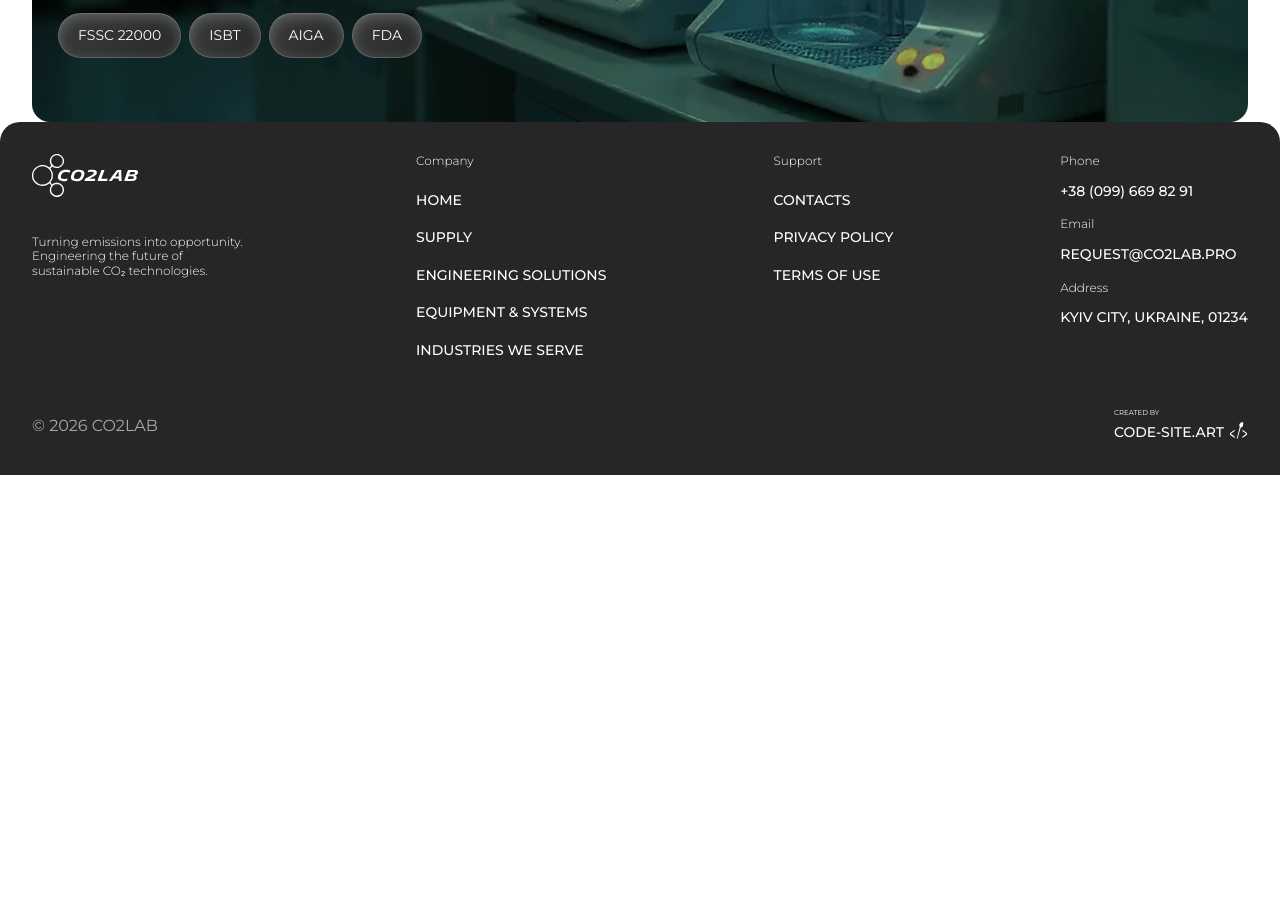
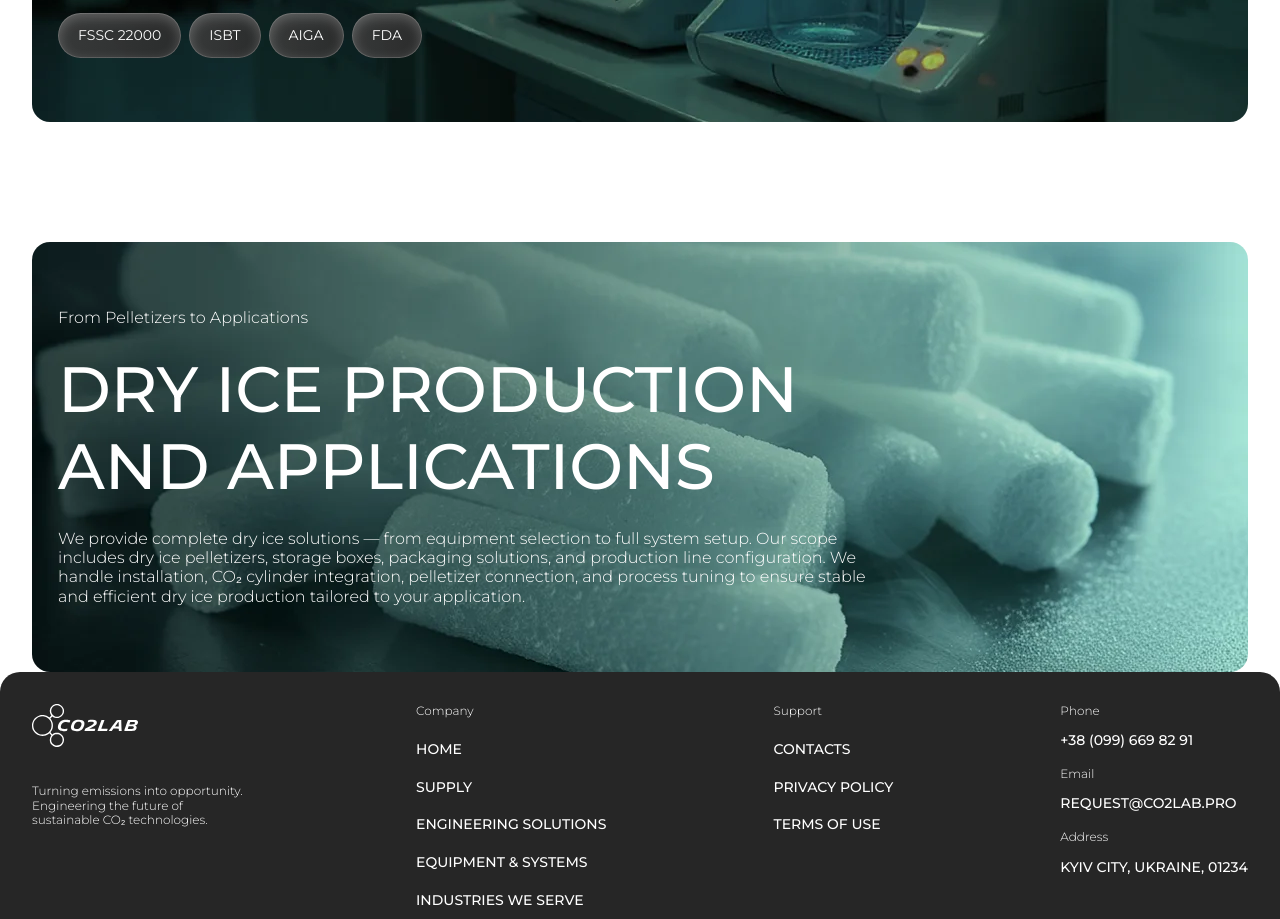
Before and after one commit to cyanidium-dev/co2lab, a Next.js app: page /solutions/engineering-solutions in a window 1280 px wide. Shown: the part 2460-3379 px from the top of the page. Before the commit the page ends 2935 px from the top, so only its background shows below. Built offline with nearby package versions, Linux system fonts and the light colour scheme.

Commit message:
added dry ice section

```diff
--- a/src/app/solutions/engineering-solutions/page.tsx
+++ b/src/app/solutions/engineering-solutions/page.tsx
@@ -2,6 +2,7 @@ import Hero from "@/components/engineeringSolutionsPage/hero/Hero";
 import Processing from "@/components/engineeringSolutionsPage/processing/Processing";
 import Technologies from "@/components/engineeringSolutionsPage/technologies/Technologies";
 import Monitoring from "@/components/engineeringSolutionsPage/monitoring/Monitoring";
+import DryIce from "@/components/engineeringSolutionsPage/dryIce/DryIce";
 
 export default function EngineeringSolutions() {
   return (
@@ -10,6 +11,7 @@ export default function EngineeringSolutions() {
       <Technologies />
       <Processing />
       <Monitoring />
+      <DryIce />
     </>
   );
 }
--- /dev/null
+++ b/src/components/engineeringSolutionsPage/dryIce/DryIce.tsx
@@ -0,0 +1,37 @@
+import Container from "@/components/shared/container/Container";
+import SectionTitle from "@/components/shared/titles/SectionTitle";
+import Image from "next/image";
+
+export default function DryIce() {
+  return (
+    <section className="py-12 lg:pt-30 lg:pb-0 text-white">
+      <Container>
+        <div className="relative px-3 lg:px-6.5 pt-8 pb-[137px] lg:py-[66px] rounded-[18px] overflow-hidden">
+          <Image
+            src="/images/engineeringSolutionsPage/dryIce/dryIce.webp"
+            alt="Dry Ice"
+            fill
+            className="object-cover -z-10"
+          />
+          <div className="lg:max-w-[813px]">
+            {" "}
+            <p className="mb-3 lg:mb-6 text-[12px] lg:text-[16px] font-light leading-[120%]">
+              From Pelletizers to Applications
+            </p>
+            <SectionTitle className="mb-3 lg:mb-6 lg:text-[64px]">
+              Dry Ice Production and Applications
+            </SectionTitle>
+            <p className="text-[12px] lg:text-[16px] font-light leading-[120%]">
+              We provide complete dry ice solutions — from equipment selection
+              to full system setup. Our scope includes dry ice pelletizers,
+              storage boxes, packaging solutions, and production line
+              configuration. We handle installation, CO₂ cylinder integration,
+              pelletizer connection, and process tuning to ensure stable and
+              efficient dry ice production tailored to your application.
+            </p>
+          </div>
+        </div>
+      </Container>
+    </section>
+  );
+}
--- a/src/components/homePage/hero/Hero.tsx
+++ b/src/components/homePage/hero/Hero.tsx
@@ -2,7 +2,7 @@ import Container from "@/components/shared/container/Container";
 import MainButton from "@/components/shared/buttons/MainButton";
 import PageTitle from "@/components/shared/titles/PageTitle";
 import Image from "next/image";
-import Badges from "./badge/Badges";
+import Badges from "./Badges";
 import Link from "next/link";
 import HeroSlider from "./slider/HeroSlider";
 
```
Also changed, not shown: public/images/engineeringSolutionsPage/dryIce/dryIce.webp (added), src/components/homePage/hero/Badges.tsx (renamed from src/components/homePage/hero/badge/Badges.tsx).
